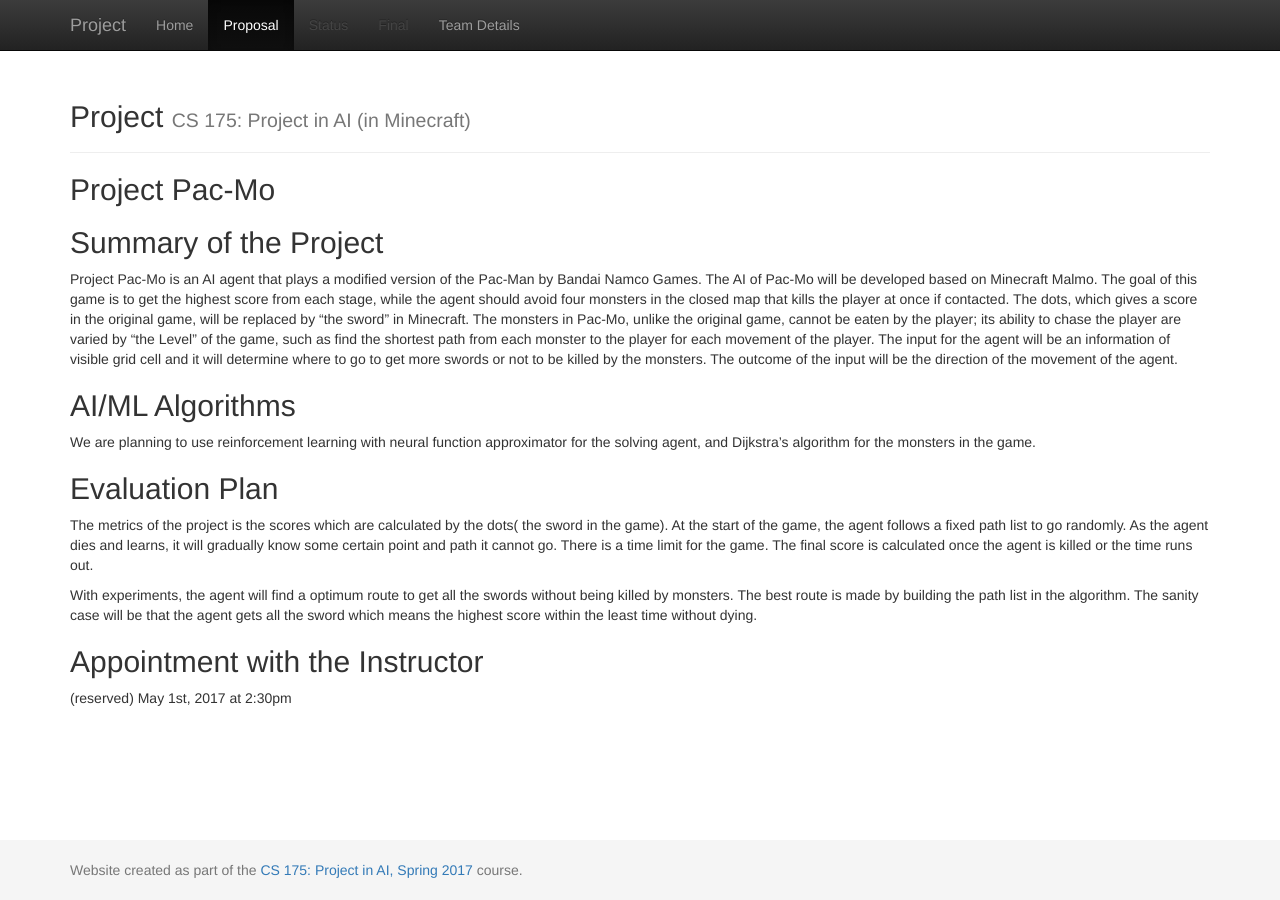
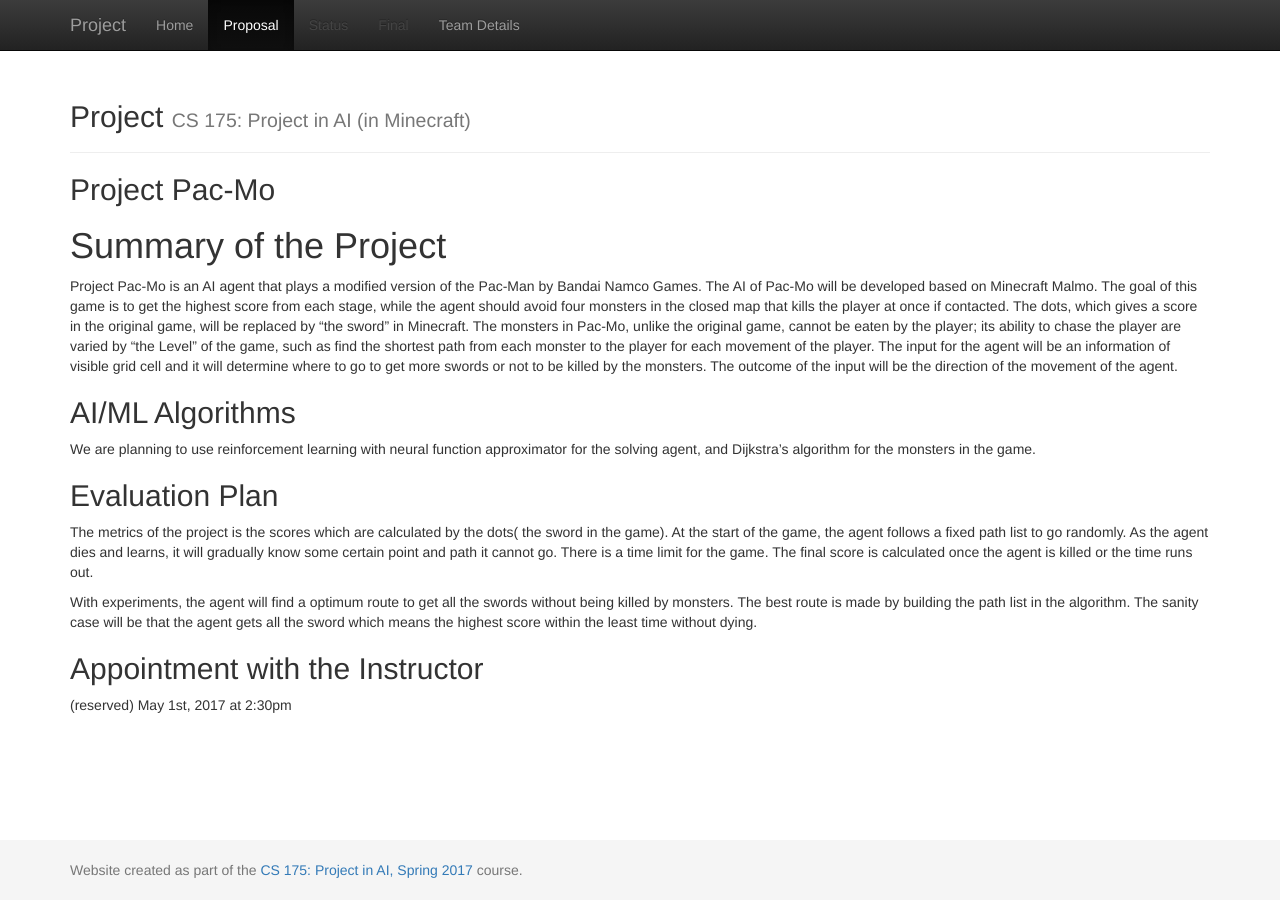
Before and after one commit to qdingqim/Pac-mo, a Jekyll site: the page built from docs/proposal.md, in a window 1280 px wide. Built offline with Jekyll 4.4.1, drawn with Linux system fonts in a browser that asks for light colours.

```diff
--- a/docs/proposal.md
+++ b/docs/proposal.md
@@ -4,7 +4,7 @@ title: Proposal
 ---
 ## Project Pac-Mo
 
-## Summary of the Project
+# Summary of the Project
 
 
 Project Pac-Mo is an AI agent that plays a modified version of the Pac-Man by Bandai
```
